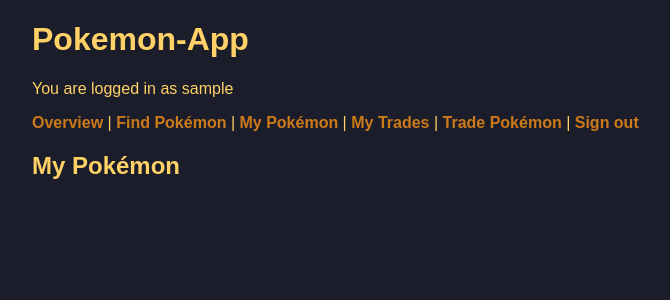
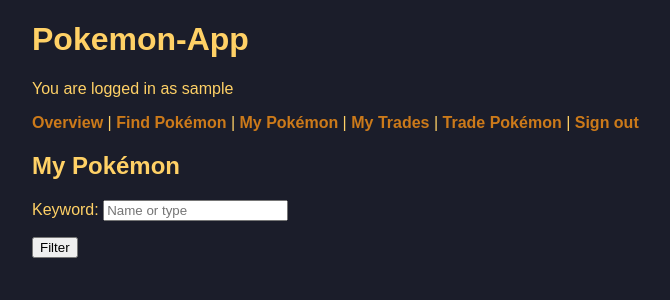
Before and after one commit to jlostaln/pokemon-app, a Flask app: page /my_pokemon/ in a window 1280 px wide. Shown: the top 300 px of the page, without its empty margins (48-718 px from the left). Run offline with Flask 3, Linux system fonts and the light colour scheme; the visitor is signed in with stand-in values (Sample User, id 1); data that the repository does not hold is empty.

Commit message:
Add filter to my_pokemon.html to improve user experience

```diff
--- a/app.py
+++ b/app.py
@@ -128,7 +128,7 @@ def view_trade_listings():
     require_login()
     query = request.args.get("query")
     exclude_owner = request.args.get("exclude_owner")
-    if exclude_owner == "1":
+    if exclude_owner:
         result = pokemon.get_listed_pokemon(query, session["user_id"])
     else:
         result = pokemon.get_listed_pokemon(query)
@@ -137,10 +137,11 @@ def view_trade_listings():
 @app.route("/my_pokemon/")
 def my_pokemon():
     require_login()
+    query = request.args.get("query")
     owner_id = session["user_id"]
-    result = users.get_my_pokemon(owner_id)
+    result = users.get_my_pokemon(owner_id, query)
     statuses = pokemon.get_all_statuses()
-    return render_template("/my_pokemon.html", pokemons=result, statuses=statuses)
+    return render_template("/my_pokemon.html", pokemons=result, statuses=statuses, query=query)
 
 @app.route("/my_pokemon/change_status/<int:pokemon_id>", methods=["POST"])
 def change_status(pokemon_id):
@@ -167,7 +168,7 @@ def my_pokemon_by_type(pokemon_type):
     owner_id = session["user_id"]
     result = users.get_my_pokemon_by_type(owner_id, pokemon_type)
     statuses = pokemon.get_all_statuses()
-    return render_template("/my_pokemon.html", pokemons=result, statuses=statuses)
+    return render_template("/my_pokemon.html", pokemons=result, statuses=statuses, query=pokemon_type)
 
 @app.route("/my_pokemon/stats/")
 def my_pokemon_stats():
--- a/templates/my_pokemon.html
+++ b/templates/my_pokemon.html
@@ -4,6 +4,13 @@
 
 {% block content %}
 <h2>My Pokémon</h2>
+<form action="/my_pokemon/" method="get">
+  <p>
+    <label for="query">Keyword</label>:
+    <input type="text" name="query" id="query" value="{{ query if query }}" placeholder="Name or type">
+  </p>
+  <input type="submit" value="Filter">
+</form>
 
 <div class="pokemon-container">
   {% for pokemon in pokemons %}
--- a/templates/my_trades.html
+++ b/templates/my_trades.html
@@ -11,7 +11,6 @@
     <input type="text" name="query" id="query" value="{{ query if query }}" placeholder="status LIKE...">
   </p>
   <input type="submit" value="Filter">
-  <input type="hidden" name="csrf_token" value="{{ session.csrf_token }}" />
 </form>
 
   <hr>
--- a/templates/trading.html
+++ b/templates/trading.html
@@ -14,7 +14,6 @@
     </label>
   </p>
   <input type="submit" value="Filter">
-  <input type="hidden" name="csrf_token" value="{{ session.csrf_token }}" />
 </form>
 
 <hr>
--- a/users.py
+++ b/users.py
@@ -19,7 +19,7 @@ def check_login(username, password):
     else:
         return None
 
-def get_my_pokemon(owner_id):
+def get_my_pokemon(owner_id, filter=None):
     sql = '''SELECT pokemon.id,
                     pokemon.owner_id,
                     pokemon.name,
@@ -33,10 +33,25 @@ def get_my_pokemon(owner_id):
                     ON pokemon.id = pokemon_types.pokemon_id
             LEFT JOIN pokemon_status
                     ON pokemon.id = pokemon_status.pokemon_id
-            WHERE pokemon.owner_id = ?
+            WHERE pokemon.owner_id = ?'''
+
+    params = [owner_id]
+
+    if filter:
+        sql += '''
+            AND (pokemon.name LIKE ?
+                    OR EXISTS ( SELECT 1
+                                FROM pokemon_types
+                                WHERE pokemon_types.pokemon_id = pokemon.id
+                                AND pokemon_types.type LIKE ?))'''
+        like = "%" + filter + "%"
+        params.extend([like, like])
+
+    sql += '''
             GROUP BY pokemon.id
             ORDER BY pokemon.id DESC'''
-    result = db.query(sql, [owner_id])
+
+    result = db.query(sql, params)
     return result
 
 def get_my_pokemon_by_type(owner_id, pokemon_type):
```
